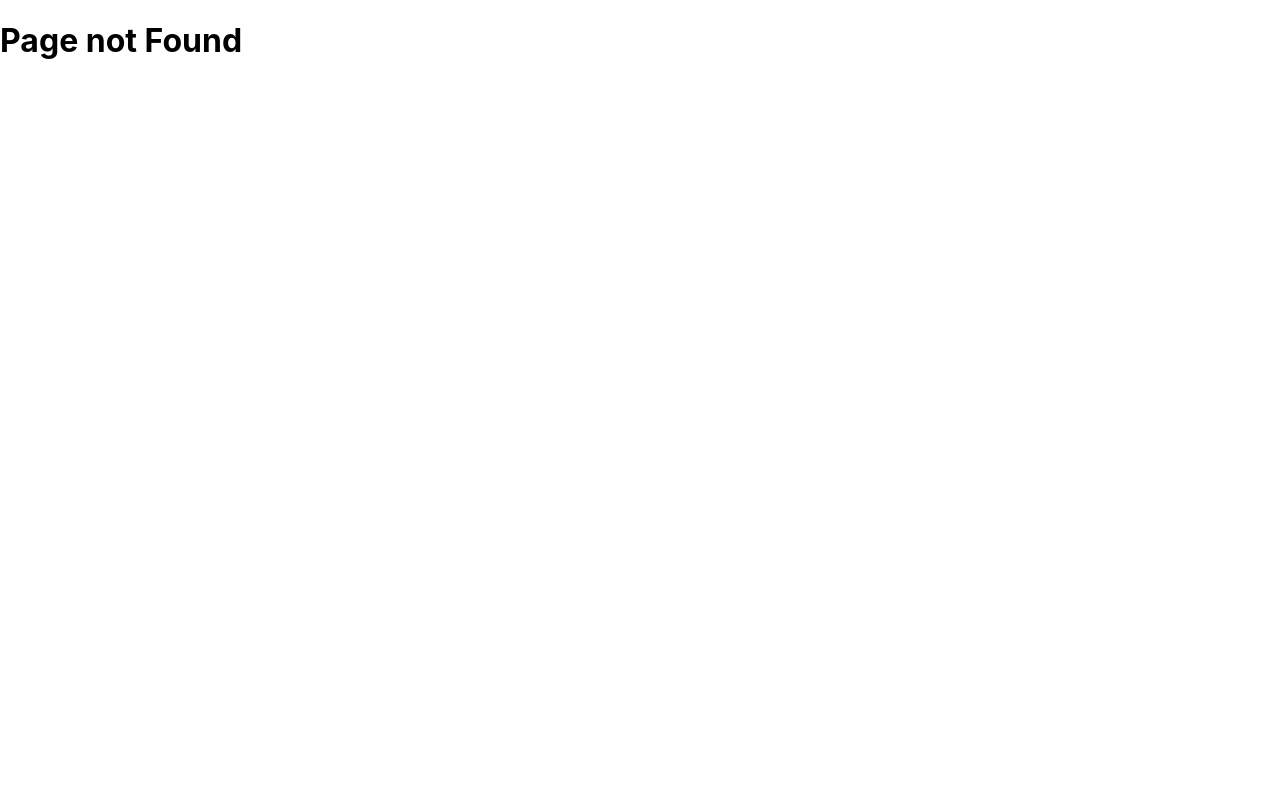
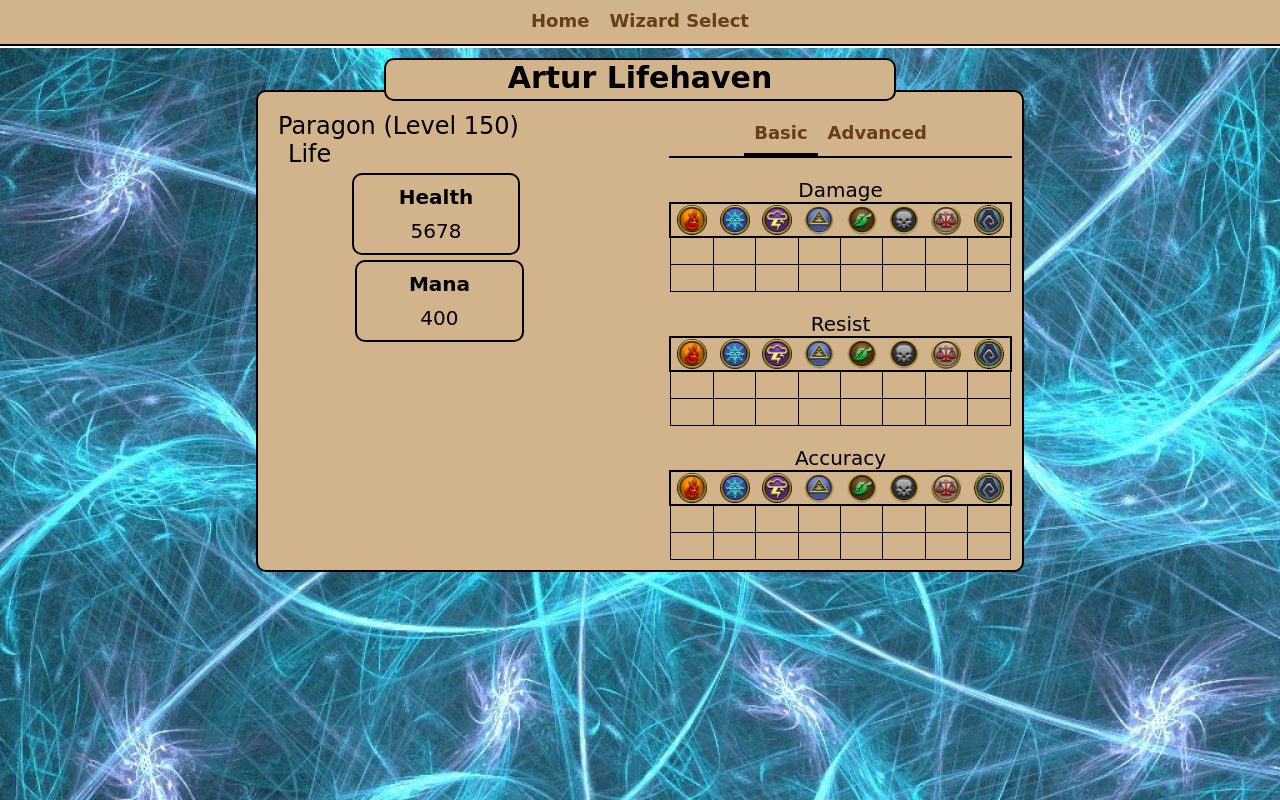
Before and after one commit to davidmstirn/Wizard101QuickEquip, a React (Create React App) app in the folder client/: page /show/1/basic in a window 1280 px wide. Before the commit this address had no page. Built offline with nearby package versions, Linux system fonts and the light colour scheme.

Commit message:
Added paging of stats in preparation for adv stats

```diff
--- /dev/null
+++ b/client/src/components/WizardStatPager.js
@@ -0,0 +1,30 @@
+import React from "react";
+import {
+  NavLink,
+  Outlet
+} from "react-router-dom";
+import '../css/WizardStatPager.css';
+
+function WizardStatPager(props) {
+  return (
+      <div className="PagerFrame">
+        <div className="PagerNav">
+          <NavLink
+            to='basic'
+            data-testid='statPagerBasic'
+            className={({ isActive }) => isActive? "current" : ""}>
+            Basic
+          </NavLink>
+          <NavLink
+            to='advanced'
+            data-testid='statPagerAdvanced'
+            className={({ isActive }) => isActive? "current" : ""}>
+            Advanced
+          </NavLink>
+        </div>
+        <Outlet context={props.wizard}/>
+      </div>
+  );
+}
+
+export default WizardStatPager;
--- /dev/null
+++ b/client/src/css/WizardStatPager.css
@@ -0,0 +1,39 @@
+.PagerFrame {
+  text-align: center;
+}
+
+.PagerFrame a {
+  font-weight: bold;
+  color: #673f16;
+  text-decoration: none;
+}
+
+.PagerFrame a:hover {
+  color: brown;
+}
+
+.PagerNav {
+  display: flex;
+  align-items: center;
+  justify-content: center;
+  width: 100%;
+  background-color:tan;
+  border-bottom: 2px solid black;
+}
+
+.PagerNav a {
+  padding: 10px;
+  font-size: 18px;
+  font-weight: bold;
+  color: #673f16;
+  text-decoration: none;
+  border-bottom: 3px solid transparent;
+}
+
+.PagerNav a.current {
+  border-bottom: 3px solid black;
+}
+
+.PagerNav + * {
+  margin-top: 20px;
+}
--- a/client/src/index.js
+++ b/client/src/index.js
@@ -5,13 +5,13 @@ import App from './App';
 import Home from './routes/Home';
 import WizardSelect from './routes/WizardSelect';
 import Wizard from './routes/Wizard';
+import WizardBasicStatsHelper from './routes/WizardBasicStatsHelper';
 import NoRoute from './routes/NoRoute';
 import reportWebVitals from './reportWebVitals';
 import {
   BrowserRouter,
   Routes,
-  Route,
-  Navigate
+  Route
  } from 'react-router-dom';
 
 const root = ReactDOM.createRoot(document.getElementById('root'));
@@ -24,7 +24,11 @@ root.render(
           <Route path="home" element={<Home />} />
           <Route path="select" element={<WizardSelect />} />
           <Route path="show">
-            <Route path=":wizardId" element={<Wizard />} />
+            <Route path=":wizardId" element={<Wizard />} >
+              <Route index element={<WizardBasicStatsHelper />} />
+              <Route path="basic" element={<WizardBasicStatsHelper />} />
+              <Route path="*" element={<NoRoute />} />
+            </Route>
           </Route>
         </Route>
         <Route path="*" element={<NoRoute />} />
--- a/client/src/routes/Wizard.js
+++ b/client/src/routes/Wizard.js
@@ -1,7 +1,7 @@
 import { useParams } from "react-router-dom";
-import { getAccuracy, getDamage, getDamageFlat, getResist, getResistFlat, getWizard } from "../data";
+import { getWizard } from "../data";
 import WizardBio from "../components/WizardBio";
-import WizardBasicStats from "../components/WizardBasicStats"
+import WizardStatPager from "../components/WizardStatPager";
 import "../css/Wizard.css"
 
 export default function Wizard() {
@@ -15,12 +15,7 @@ export default function Wizard() {
           <WizardBio school={wizard.school} level={wizard.level}/>
           <div className='Divider'/>
           <div className='Stats'>
-            <WizardBasicStats
-              damage={getDamage(wizard)}
-              damageFlat={getDamageFlat(wizard)}
-              resist={getResist(wizard)}
-              resistFlat={getResistFlat(wizard)}
-              accuracy={getAccuracy(wizard)}/>
+            <WizardStatPager wizard={wizard}/>
           </div>
         </div>
       </div>
--- /dev/null
+++ b/client/src/routes/WizardBasicStatsHelper.js
@@ -0,0 +1,20 @@
+import '../css/WizardBasicStats.css';
+import { useOutletContext } from 'react-router-dom';
+import { getAccuracy, getDamage, getDamageFlat, getResist, getResistFlat } from '../data';
+import WizardBasicStats from '../components/WizardBasicStats';
+
+/* Converts from the outlet context to the WizardBasicStats */
+function WizardBasicStatsHelper(props) {
+  let wizard = useOutletContext();
+  return(
+    <WizardBasicStats
+      damage={getDamage(wizard)}
+      damageFlat={getDamageFlat(wizard)}
+      resist={getResist(wizard)}
+      resistFlat={getResistFlat(wizard)}
+      accuracy={getAccuracy(wizard)}
+    />
+  )
+}
+
+export default WizardBasicStatsHelper;
```
